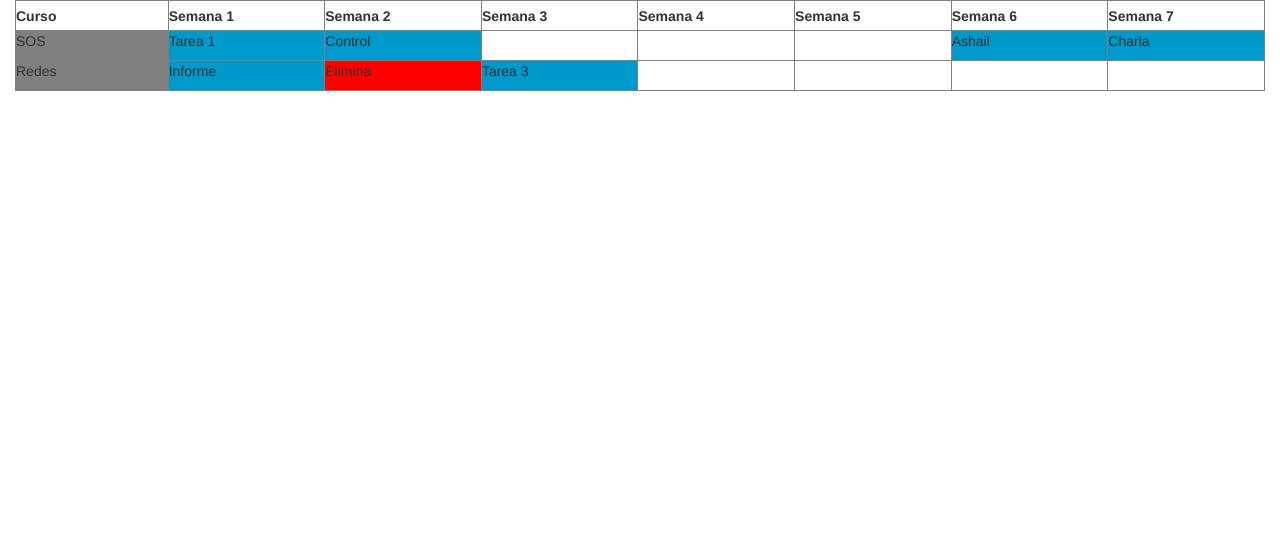
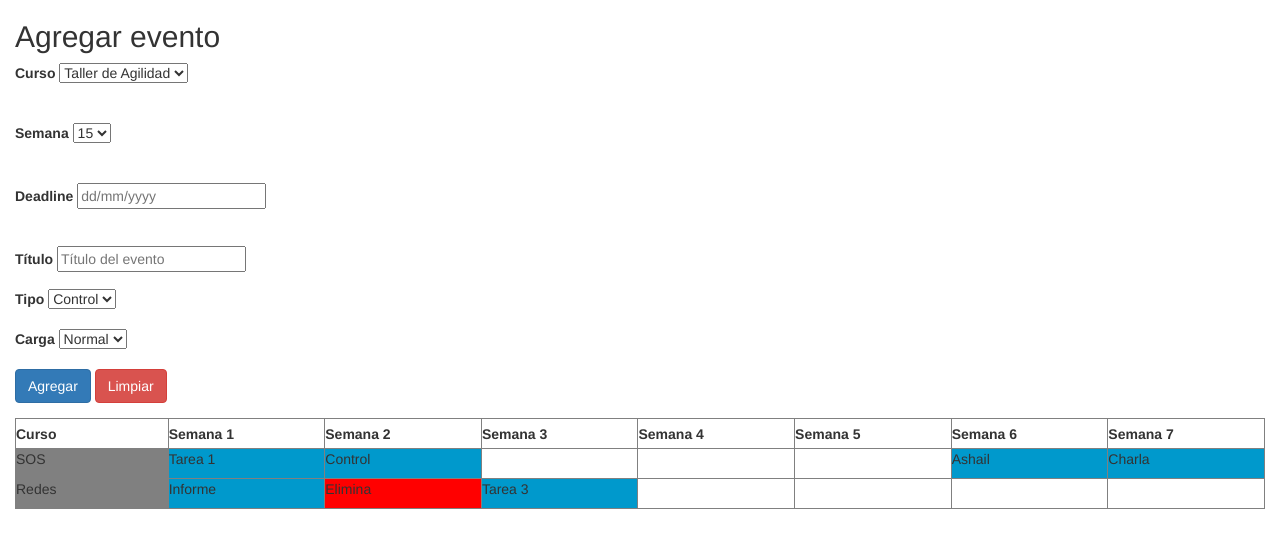
Before and after one commit to Lapnis/tasks_visualizer, a Django app: page / in a window 1280 px wide. Shown: the top 548 px of the page. Run offline with Django 3.2, Linux system fonts and the light colour scheme; some libraries are stand-ins or nearby versions.

Commit message:
add event template and javascript almost complete

```diff
--- a/week_scheduler/templates/week_scheduler/index.html
+++ b/week_scheduler/templates/week_scheduler/index.html
@@ -2,11 +2,55 @@
 <html lang="en">
 <head>
     <!-- Latest compiled and minified JavaScript -->
+
+    <script
+        src="https://code.jquery.com/jquery-3.2.1.min.js"
+        integrity="sha256-hwg4gsxgFZhOsEEamdOYGBf13FyQuiTwlAQgxVSNgt4="
+        crossorigin="anonymous"></script>
     <script src="https://maxcdn.bootstrapcdn.com/bootstrap/3.3.7/js/bootstrap.min.js"
             integrity="sha384-Tc5IQib027qvyjSMfHjOMaLkfuWVxZxUPnCJA7l2mCWNIpG9mGCD8wGNIcPD7Txa"
             crossorigin="anonymous"></script>
     <link rel="stylesheet" href="https://maxcdn.bootstrapcdn.com/bootstrap/3.3.7/css/bootstrap.min.css"
           integrity="sha384-BVYiiSIFeK1dGmJRAkycuHAHRg32OmUcww7on3RYdg4Va+PmSTsz/K68vbdEjh4u" crossorigin="anonymous">
+    <script>
+function clearForm() {
+    $("#course").val("CC6402");
+    $("#week").val("15");
+    $("#deadline").val("");
+    $("#name").val("");
+    $("#type").val("0");
+    $("#load").val("2");
+}
+
+function submitEvent(){
+    course = $("#course").val();
+    week = $("#week").val();
+    deadline = $("#deadline").val();
+    name = $("#name").val();
+    type = $("#type").val();
+    load = $("#load").val();
+    data = {
+        course : course,
+        week : week,
+        deadline: deadline,
+        name: name,
+        type: type,
+        load: load,
+    };
+
+    $.ajax({
+        url: "/week_scheduler/add_event/",
+        data : data,
+        method: "POST",
+        statusCode: {
+            200: function () {
+                alert("Se agerego exitosamente!");
+                clearForm();
+            }
+        }
+    });
+}
+    </script>
     <meta charset="UTF-8">
     <title>Title</title>
     <style>
@@ -26,6 +70,60 @@
 </head>
 <body>
 <div class="container-fluid">
+    <div class="row">
+        <div class="col-md-12">
+            <h2>Agregar evento</h2>
+            <div>
+                <div class="form-group">
+                    <label for="course">Curso</label>
+                    <select id="course">
+                        <option value="CC6402">Taller de Agilidad</option>
+                    </select>
+                </div>
+                <br>
+                <div class="form-group">
+                    <label for="week">Semana</label>
+                    <select id="week">
+                        <option value="10">10</option>
+                        <option value="11">11</option>
+                        <option value="12">12</option>
+                        <option value="13">13</option>
+                        <option value="14">14</option>
+                        <option value="15" selected>15</option>
+                    </select>
+                </div>
+                <br>
+                <div class="form-group">
+                    <label for="deadline">Deadline</label>
+                    <input type="text" id="deadline" placeholder="dd/mm/yyyy">
+                </div>
+                <br>
+                <div class="form-group">
+                    <label for="name">Título</label>
+                    <input type="text" id="name" placeholder="Título del evento">
+                </div>
+                <div class="form-group">
+                    <label for="type">Tipo</label>
+                    <select id="type">
+                        <option value="0">Control</option>
+                        <option value="1">Tarea</option>
+                    </select>
+                </div>
+                <div class="form-group">
+                    <label for="load">Carga</label>
+                    <select id="load">
+                        <option value="1">Bajar</option>
+                        <option value="2" selected>Normal</option>
+                        <option value="3">Alta</option>
+                    </select>
+                </div>
+                <div class="form-group">
+                    <button class="btn btn-primary" onclick="submitEvent()">Agregar</button> <button class="btn btn-danger" onclick="clearForm()">Limpiar</button>
+
+                </div>
+            </div>
+        </div>
+    </div>
     <div class="row">
         <!-- Tabla calendario-->
         <div class="col-md-12">
@@ -65,11 +163,6 @@
         </div>
     </div>
 </div>
-
-<script
-        src="https://code.jquery.com/jquery-3.2.1.min.js"
-        integrity="sha256-hwg4gsxgFZhOsEEamdOYGBf13FyQuiTwlAQgxVSNgt4="
-        crossorigin="anonymous"></script>
 <script>
     $(document).ready(function () {
         $('.event').on("dragstart", function (event) {
--- a/week_scheduler/urls.py
+++ b/week_scheduler/urls.py
@@ -4,4 +4,5 @@ from week_scheduler import views
 
 urlpatterns = [
     url(r'^$', views.index, name='index'),
+    url(r'^add_event/', views.add_event_form, name="add_event")
 ]
```
Also changed, not shown: static/js/add_event.js (added, +45 -0 lines).
